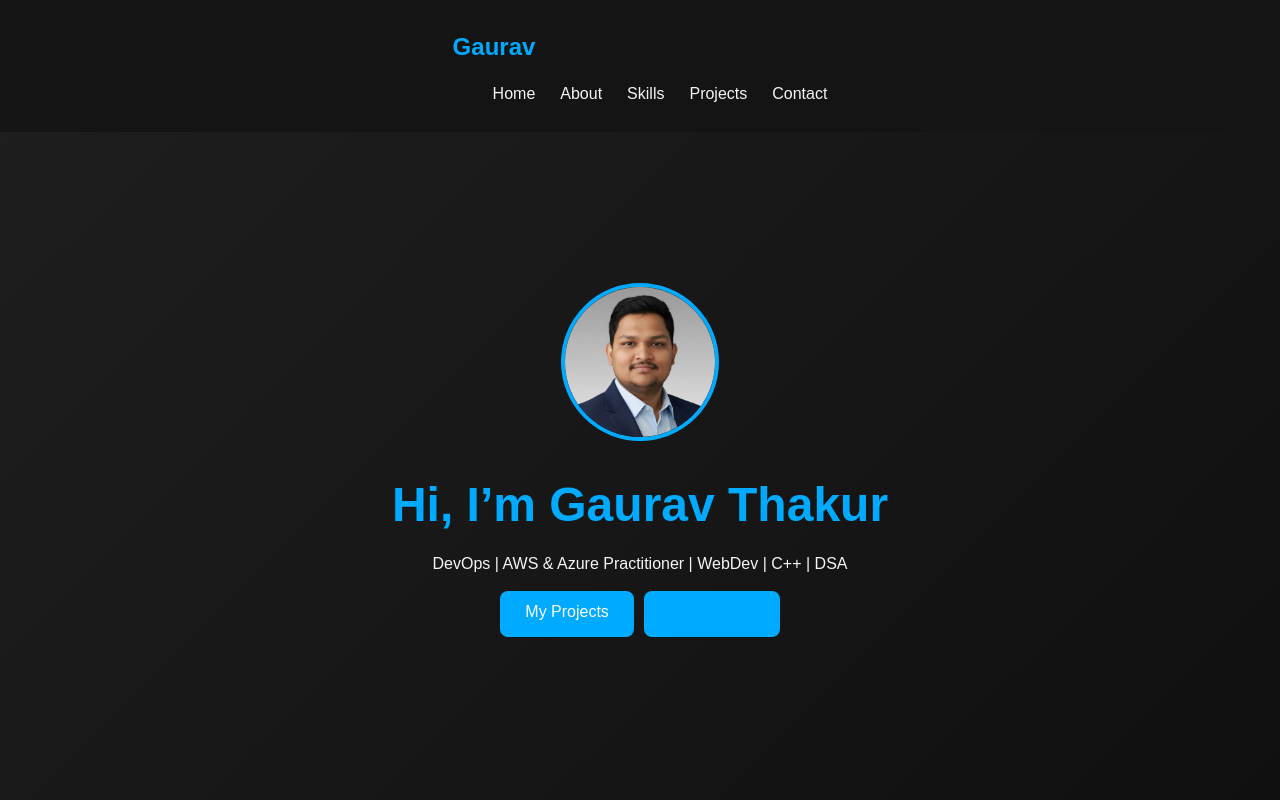
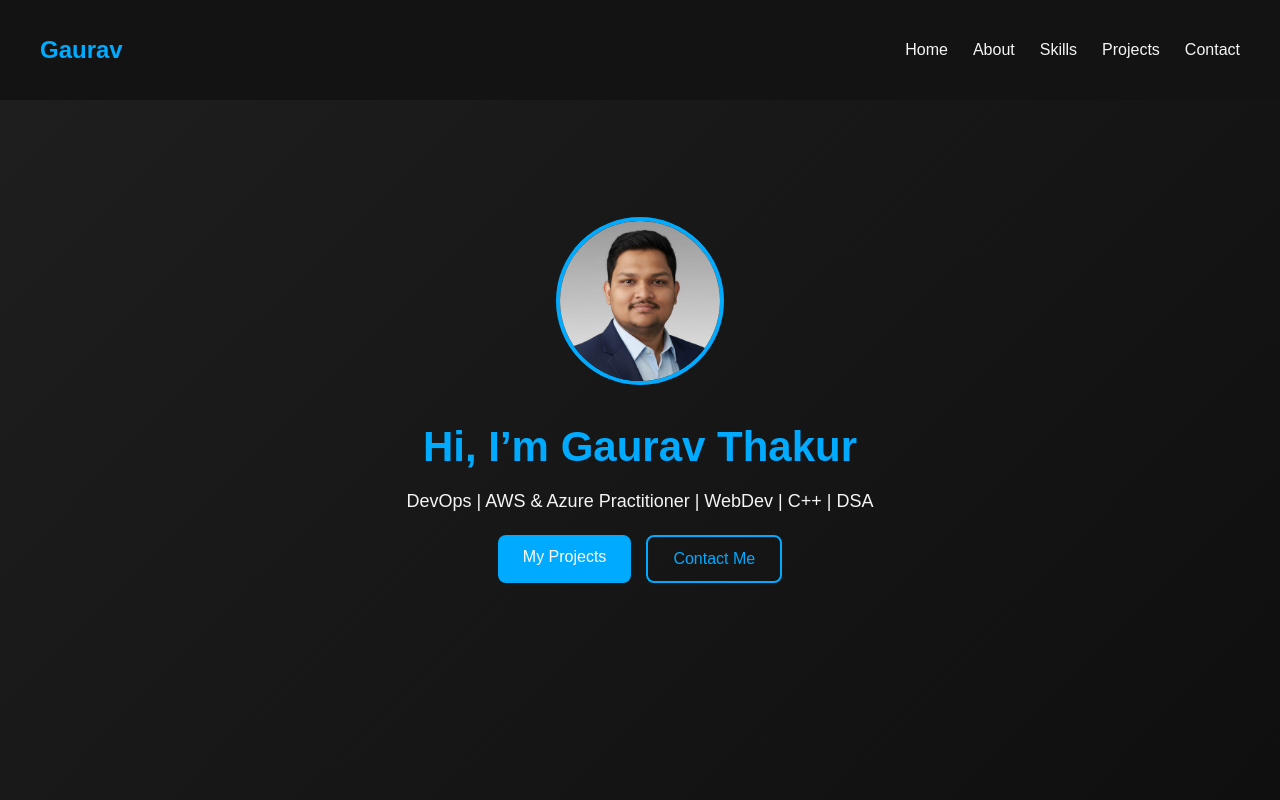
Before and after one commit to me-gaurav-7/Portfolio, a plain HTML site: page index.html in a window 1280 px wide. Shown: the top 800 px of the page. Drawn offline with Linux system fonts and the light colour scheme.

Commit message:
Update style.css

```diff
--- a/style.css
+++ b/style.css
@@ -5,7 +5,7 @@ body {
   background-color: #0f0f0f;
   color: #f5f5f5;
   scroll-behavior: smooth;
-  line-height: 1.4; /* Reduced line spacing */
+  line-height: 1.5;
 }
 
 /* Container */
@@ -19,18 +19,29 @@ body {
 .navbar {
   position: fixed;
   width: 100%;
-  background: rgba(20, 20, 20, 0.9);
-  backdrop-filter: blur(10px);
+  background: rgba(20, 20, 20, 0.95);
+  backdrop-filter: blur(8px);
+  z-index: 1000;
+}
+
+.nav-container {
   display: flex;
-  justify-content: center;
-  padding: 10px 0;
-  z-index: 100;
+  justify-content: space-between;
+  align-items: center;
+  padding: 12px 0;
+}
+
+.logo {
+  color: #00aaff;
+  font-size: 24px;
+  font-weight: bold;
 }
 
 .nav-links {
   list-style: none;
   display: flex;
   gap: 25px;
+  margin: 0;
 }
 
 .nav-links li a {
@@ -43,14 +54,7 @@ body {
   color: #00aaff;
 }
 
-.logo {
-  color: #00aaff;
-  font-size: 24px;
-  font-weight: bold;
-  margin-right: 50px;
-}
-
-/* Hero Section */
+/* Hero */
 .hero {
   height: 100vh;
   display: flex;
@@ -59,33 +63,33 @@ body {
   align-items: center;
   text-align: center;
   background: linear-gradient(135deg, #1f1f1f, #0f0f0f);
-  gap: 15px; /* Reduced gap */
+  padding: 0 20px;
 }
 
 .hero h1 {
-  font-size: 48px;
-  margin: 0;
+  font-size: 42px;
+  margin: 15px 0 10px;
   color: #00aaff;
 }
 
 .hero p {
-  font-size: 16px;
+  font-size: 18px;
   max-width: 700px;
-  margin: 0;
+  margin-bottom: 20px;
 }
 
 .hero-buttons {
   display: flex;
-  gap: 10px; /* Tighter spacing */
+  gap: 15px;
 }
 
 .btn {
   padding: 10px 25px;
   border-radius: 8px;
   text-decoration: none;
-  transition: 0.3s;
   background-color: #00aaff;
   color: #fff;
+  transition: 0.3s;
 }
 
 .btn:hover {
@@ -95,6 +99,7 @@ body {
 .btn-outline {
   border: 2px solid #00aaff;
   color: #00aaff;
+  background: transparent;
 }
 
 .btn-outline:hover {
@@ -104,8 +109,8 @@ body {
 
 /* Profile Image */
 .profile-img {
-  width: 150px;
-  height: 150px;
+  width: 160px;
+  height: 160px;
   border-radius: 50%;
   object-fit: cover;
   border: 4px solid #00aaff;
@@ -114,27 +119,26 @@ body {
 
 /* Sections */
 section {
-  padding: 60px 0; /* Reduced spacing */
+  padding: 70px 20px;
   text-align: center;
 }
 
 h2 {
-  font-size: 36px;
+  font-size: 32px;
   color: #00aaff;
-  margin-bottom: 15px; /* Tighter spacing */
+  margin-bottom: 20px;
 }
 
 section p {
-  max-width: 700px;
-  margin: 0 auto 15px auto; /* Reduced bottom margin */
-  line-height: 1.4;
+  max-width: 750px;
+  margin: 0 auto 20px auto;
 }
 
 /* Skills */
 .skill-grid {
   display: grid;
   grid-template-columns: repeat(auto-fit, minmax(150px, 1fr));
-  gap: 15px; /* Reduced gap */
+  gap: 15px;
   max-width: 900px;
   margin: 0 auto;
 }
@@ -156,14 +160,14 @@ section p {
 .project-grid {
   display: grid;
   grid-template-columns: repeat(auto-fit, minmax(250px, 1fr));
-  gap: 15px; /* Tighter spacing */
+  gap: 20px;
   max-width: 1000px;
   margin: 0 auto;
 }
 
 .project-card {
   background: #1f1f1f;
-  padding: 15px;
+  padding: 20px;
   border-radius: 10px;
   transition: 0.3s;
 }
```
